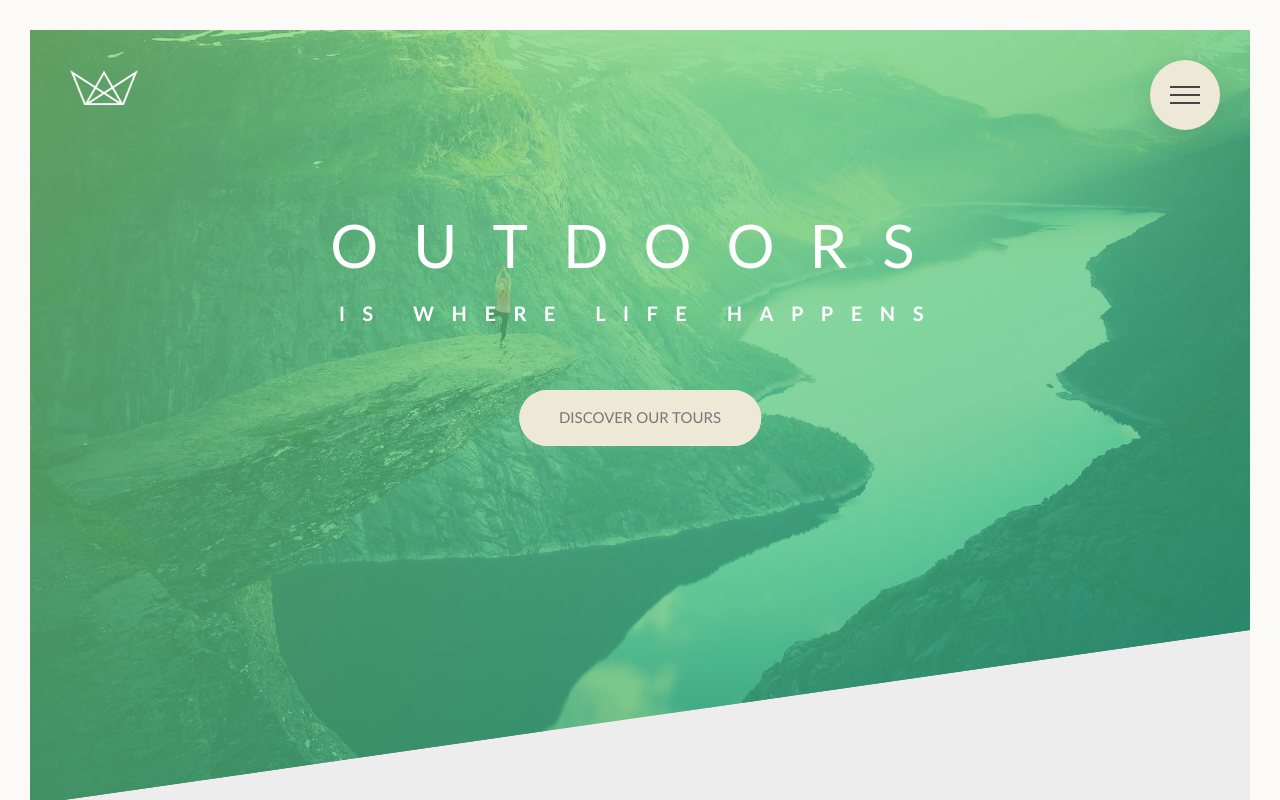
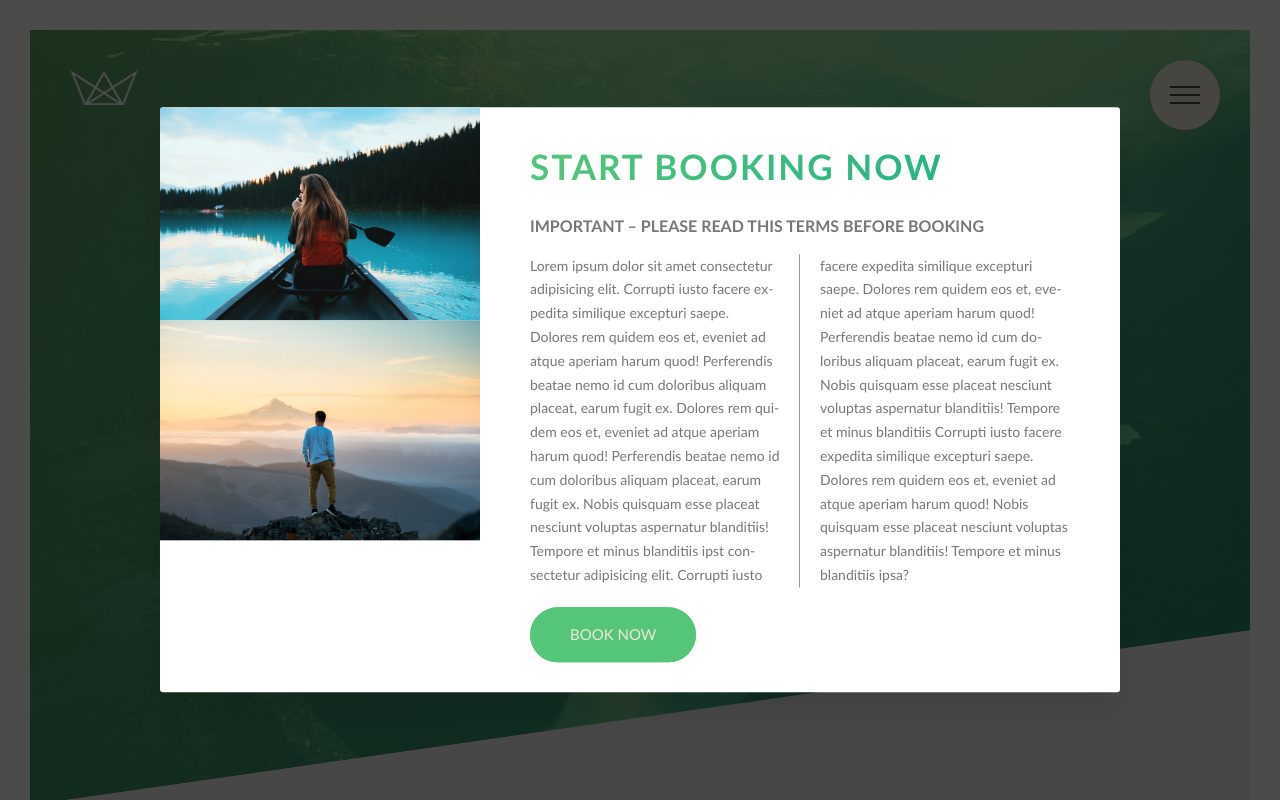
Before and after one commit to Puritanic/Just-a-Travel-agency, a website built with webpack: page app/index.html in a window 1280 px wide. Shown: the top 800 px of the page. Built offline with nearby package versions, Linux system fonts and the light colour scheme.

Commit message:
Add popup

```diff
--- a/app/assets/styles/abstracts/_mixins.scss
+++ b/app/assets/styles/abstracts/_mixins.scss
@@ -39,3 +39,10 @@
     display: table;
   }
 }
+
+@mixin absCenter {
+  position: absolute;
+  top: 50%;
+  left: 50%;
+  transform: translate(-50%, -50%);
+}
--- /dev/null
+++ b/app/assets/styles/components/_popup.scss
@@ -0,0 +1,45 @@
+.popup {
+  height: 100vh;
+  width: 100%;
+  position: fixed;
+  top: 0;
+  left: 0;
+  background-color: rgba($color: #000000, $alpha: 0.7);
+  z-index: 2500;
+
+  &__content {
+    @include absCenter;
+    overflow: hidden;
+    border-radius: 3px;
+    background-color: #fff;
+    box-shadow: 0 2rem 4rem rgba($color: #000000, $alpha: 0.1);
+    width: 75%;
+    display: table;
+  }
+
+  &__img {
+    display: block;
+    width: 100%;
+  }
+
+  &__text {
+    font-size: 1.4rem;
+    margin-bottom: 2rem;
+    column-count: 2;
+    column-gap: 4rem;
+    column-rule: 1px solid $mid-grey;
+    hyphens: auto;
+  }
+
+  &__left {
+    width: 33.33%;
+    display: table-cell;
+  }
+
+  &__right {
+    width: 66.66%;
+    display: table-cell;
+    vertical-align: middle;
+    padding: 3rem 5rem;
+  }
+}
--- a/app/assets/styles/main.scss
+++ b/app/assets/styles/main.scss
@@ -27,6 +27,7 @@
   "components/composition",
   "components/feature-box",
   "components/form",
+  "components/popup",
   "components/story";
 
 // 6. Page-specific styles
--- a/app/index.html
+++ b/app/index.html
@@ -377,6 +377,35 @@
     </div>
   </footer>
 
+  <div class="popup">
+    <div class="popup__content">
+      <aside class="popup__left">
+        <img class="popup__img" src="./assets/images/nat-8.jpg" alt="Tour Photo">
+        <img class="popup__img" src="./assets/images/nat-9.jpg" alt="Tour Photo">
+      </aside>
+      <aside class="popup__right">
+        <h2 class="heading__secondary h__mb--small">
+          Start booking now
+        </h2>
+        <h3 class="heading__tertiary h__mb--small">Important &ndash; Please read this terms before booking</h3>
+
+        <p class="popup__text">
+          Lorem ipsum dolor sit amet consectetur adipisicing elit. Corrupti iusto facere expedita similique excepturi saepe. Dolores
+          rem quidem eos et, eveniet ad atque aperiam harum quod! Perferendis beatae nemo id cum doloribus aliquam placeat,
+          earum fugit ex. Dolores rem quidem eos et, eveniet ad atque aperiam harum quod! Perferendis beatae nemo id cum
+          doloribus aliquam placeat, earum fugit ex. Nobis quisquam esse placeat nesciunt voluptas aspernatur blanditiis!
+          Tempore et minus blanditiis ipst consectetur adipisicing elit. Corrupti iusto facere expedita similique excepturi
+          saepe. Dolores rem quidem eos et, eveniet ad atque aperiam harum quod! Perferendis beatae nemo id cum doloribus
+          aliquam placeat, earum fugit ex. Nobis quisquam esse placeat nesciunt voluptas aspernatur blanditiis! Tempore et
+          minus blanditiis Corrupti iusto facere expedita similique excepturi saepe. Dolores rem quidem eos et, eveniet ad
+          atque aperiam harum quod! Nobis quisquam esse placeat nesciunt voluptas aspernatur blanditiis! Tempore et minus
+          blanditiis ipsa?
+        </p>
+        <a href="#" class="button button--green">Book Now</a>
+      </aside>
+    </div>
+  </div>
+
   <!-- <section class="grid-test">
     <div class="row">
       <div class="col-1-of-2">
```
Also changed, not shown: app/temp/styles/main.css, 1 other file.
